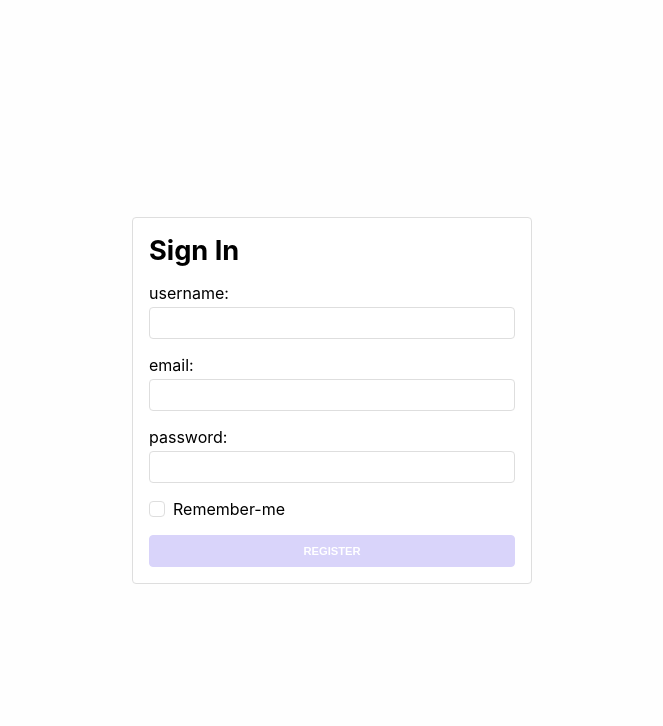
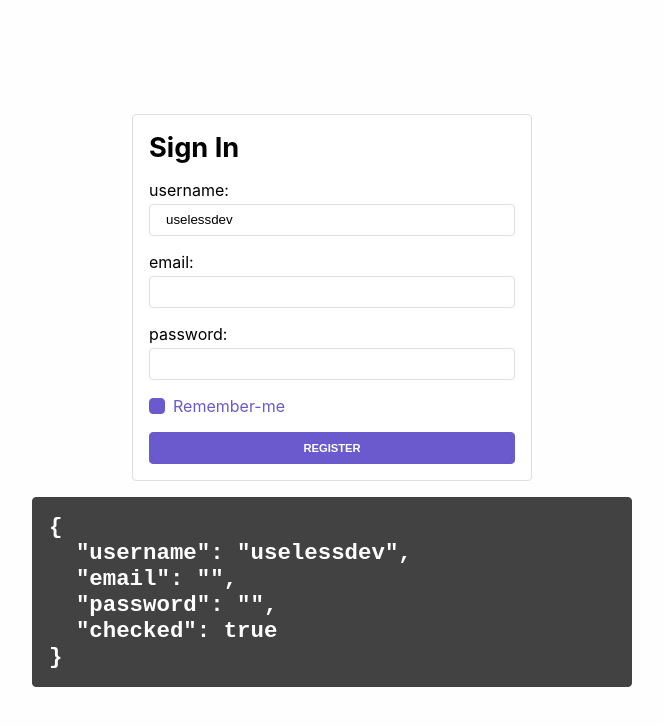
Before and after one commit to hiwllc/react-forms-examples, a React (Create React App) app: page / in a window 1280 px wide. Shown: the top 726 px of the page, without its empty margins (308-971 px from the left). Built offline with nearby package versions, Linux system fonts and the light colour scheme.

Commit message:
form: add initial values

```diff
--- a/src/App.js
+++ b/src/App.js
@@ -35,7 +35,13 @@ function App() {
   /**
    * Apenas para visualizar os dados.
    */
-  const [data, setData] = useState({})
+  const [data, setData] = useState({
+    username: 'uselessdev',
+    email: '',
+    password: '',
+    checked: true,
+  })
+
   const [errors, setErrors] = useState({})
 
   const handleSubmit = event => {
@@ -99,6 +105,7 @@ function App() {
               className="field-input"
               type="text"
               name="username"
+              value={data.username}
               onChange={handleChange}
             />
             {errors?.username && (
@@ -115,6 +122,7 @@ function App() {
               className="field-input"
               type="email"
               name="email"
+              value={data.email}
               onChange={handleChange}
             />
             {errors?.email && (
@@ -131,6 +139,7 @@ function App() {
               className="field-input"
               type="password"
               name="password"
+              value={data.password}
               onChange={handleChange}
             />
             {errors?.password && (
@@ -144,6 +153,7 @@ function App() {
                 className="field-input"
                 type="checkbox"
                 name="remember"
+                checked={data.checked}
                 onChange={toggleCheckBox}
               />
               <span>Remember-me</span>
```
Also changed, not shown: 1 other file (tests, documents, lock files or other folders).
